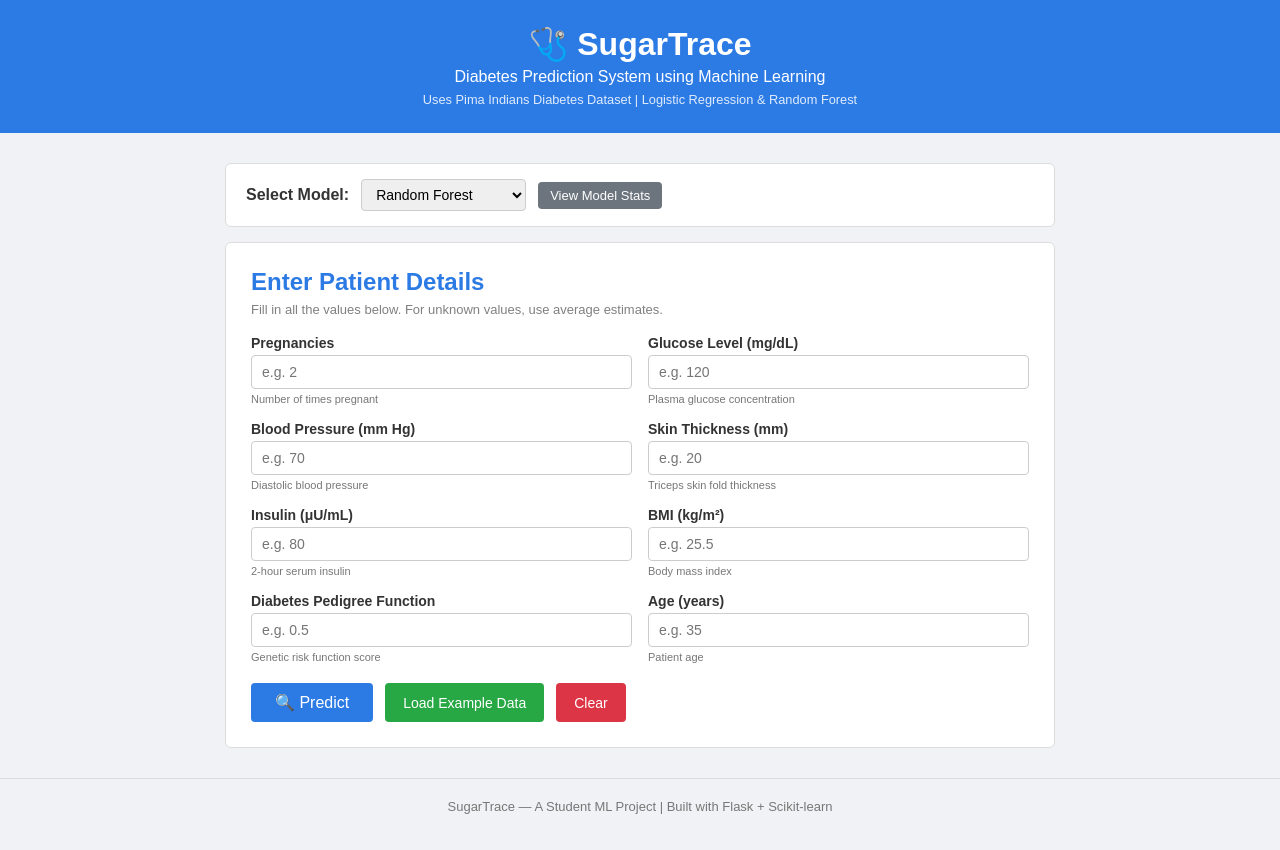
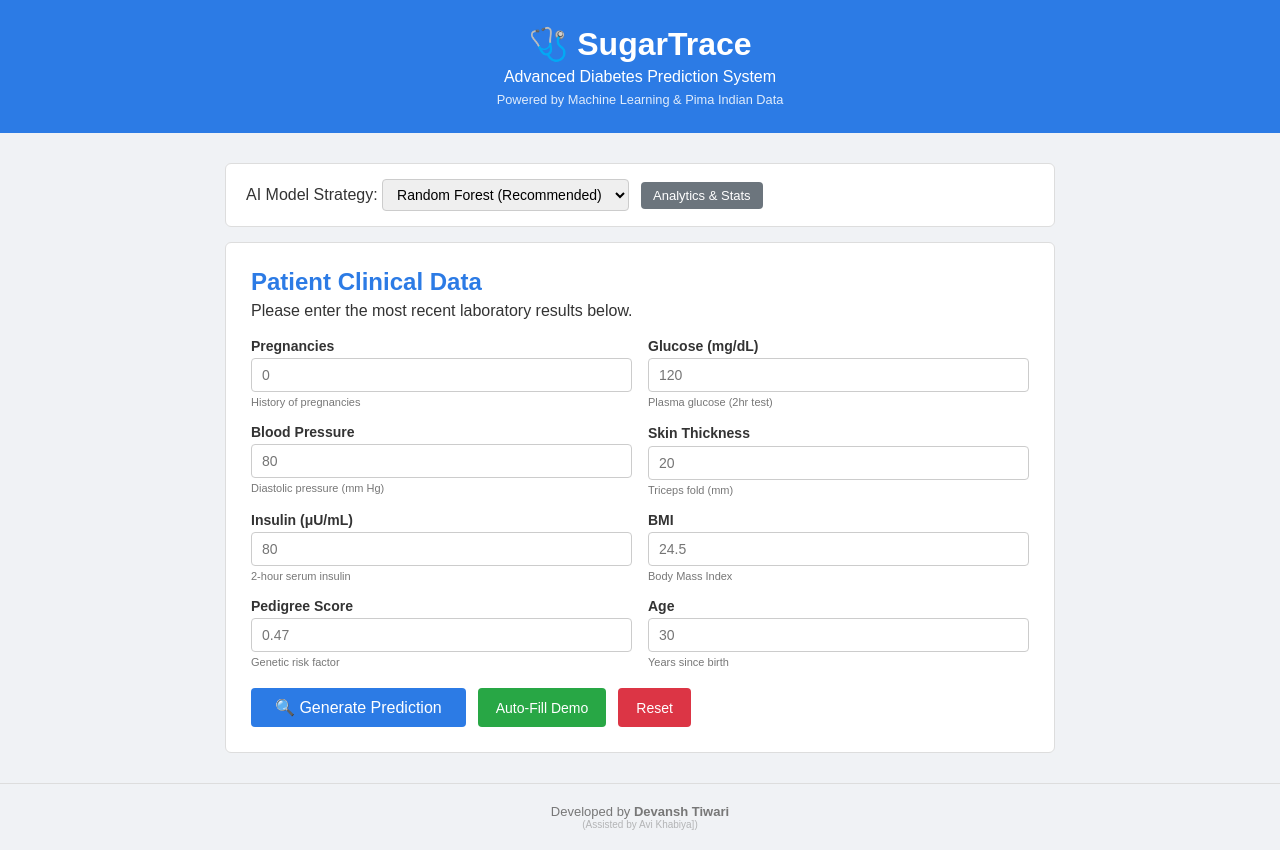
Before and after one commit to OgAce7/SugarTrace, a plain HTML site: page frontend/index.html in a window 1280 px wide. Drawn offline with Linux system fonts and the light colour scheme.

Commit message:
Update index.html
Made some design changes to improve visual appeal while keeping the UI simple to use. Added footers as well

```diff
--- a/frontend/index.html
+++ b/frontend/index.html
@@ -4,149 +4,135 @@
     <meta charset="UTF-8">
     <meta name="viewport" content="width=device-width, initial-scale=1.0">
     <title>SugarTrace - Diabetes Prediction</title>
-    <link rel="stylesheet" href="style.css">
+    <link rel="stylesheet" href="/frontend/style.css">
 </head>
 <body>
 
     <div class="header">
         <h1>🩺 SugarTrace</h1>
-        <p>Diabetes Prediction System using Machine Learning</p>
-        <small>Uses Pima Indians Diabetes Dataset | Logistic Regression & Random Forest</small>
+        <p>Advanced Diabetes Prediction System</p>
+        <small>Powered by Machine Learning & Pima Indian Data</small>
     </div>
 
     <div class="container">
 
-        <!-- Model selector -->
         <div class="model-selector">
-            <label><b>Select Model:</b></label>
-            <select id="modelSelect">
-                <option value="random_forest">Random Forest</option>
-                <option value="logistic_regression">Logistic Regression</option>
-            </select>
-            <button onclick="loadModelInfo()" class="btn-small">View Model Stats</button>
+            <div class="selector-group">
+                <label>AI Model Strategy:</label>
+                <select id="modelSelect">
+                    <option value="random_forest">Random Forest (Recommended)</option>
+                    <option value="logistic_regression">Logistic Regression</option>
+                </select>
+            </div>
+            <button onclick="loadModelInfo()" class="btn-small">Analytics & Stats</button>
         </div>
 
-        <!-- Model stats box (hidden by default) -->
         <div id="modelInfoBox" class="info-box" style="display:none;">
-            <h3>Model Performance (on test data)</h3>
-            <div id="modelInfoContent">Loading...</div>
+            <h3>Model Performance Metrics</h3>
+            <div id="modelInfoContent">Gathering data...</div>
         </div>
 
-        <!-- Input form -->
         <div class="form-section">
-            <h2>Enter Patient Details</h2>
-            <p style="color: gray; font-size: 13px;">Fill in all the values below. For unknown values, use average estimates.</p>
+            <div class="form-header">
+                <h2>Patient Clinical Data</h2>
+                <p>Please enter the most recent laboratory results below.</p>
+            </div>
 
             <div class="form-grid">
-
                 <div class="form-group">
                     <label>Pregnancies</label>
-                    <input type="number" id="Pregnancies" placeholder="e.g. 2" min="0" max="20">
-                    <small>Number of times pregnant</small>
+                    <input type="number" id="Pregnancies" placeholder="0" min="0">
+                    <small>History of pregnancies</small>
                 </div>
-
                 <div class="form-group">
-                    <label>Glucose Level (mg/dL)</label>
-                    <input type="number" id="Glucose" placeholder="e.g. 120" min="0" max="300">
-                    <small>Plasma glucose concentration</small>
+                    <label>Glucose (mg/dL)</label>
+                    <input type="number" id="Glucose" placeholder="120">
+                    <small>Plasma glucose (2hr test)</small>
                 </div>
-
                 <div class="form-group">
-                    <label>Blood Pressure (mm Hg)</label>
-                    <input type="number" id="BloodPressure" placeholder="e.g. 70" min="0" max="200">
-                    <small>Diastolic blood pressure</small>
+                    <label>Blood Pressure</label>
+                    <input type="number" id="BloodPressure" placeholder="80">
+                    <small>Diastolic pressure (mm Hg)</small>
                 </div>
-
                 <div class="form-group">
-                    <label>Skin Thickness (mm)</label>
-                    <input type="number" id="SkinThickness" placeholder="e.g. 20" min="0" max="100">
-                    <small>Triceps skin fold thickness</small>
+                    <div class="label-row">
+                        <label>Skin Thickness</label>
+                    </div>
+                    <input type="number" id="SkinThickness" placeholder="20">
+                    <small>Triceps fold (mm)</small>
                 </div>
-
                 <div class="form-group">
                     <label>Insulin (μU/mL)</label>
-                    <input type="number" id="Insulin" placeholder="e.g. 80" min="0" max="900">
+                    <input type="number" id="Insulin" placeholder="80">
                     <small>2-hour serum insulin</small>
                 </div>
-
                 <div class="form-group">
-                    <label>BMI (kg/m²)</label>
-                    <input type="number" id="BMI" placeholder="e.g. 25.5" step="0.1" min="0" max="70">
-                    <small>Body mass index</small>
+                    <label>BMI</label>
+                    <input type="number" id="BMI" placeholder="24.5" step="0.1">
+                    <small>Body Mass Index</small>
                 </div>
-
                 <div class="form-group">
-                    <label>Diabetes Pedigree Function</label>
-                    <input type="number" id="DiabetesPedigreeFunction" placeholder="e.g. 0.5" step="0.001" min="0" max="3">
-                    <small>Genetic risk function score</small>
+                    <label>Pedigree Score</label>
+                    <input type="number" id="DiabetesPedigreeFunction" placeholder="0.47" step="0.01">
+                    <small>Genetic risk factor</small>
                 </div>
-
                 <div class="form-group">
-                    <label>Age (years)</label>
-                    <input type="number" id="Age" placeholder="e.g. 35" min="1" max="120">
-                    <small>Patient age</small>
+                    <label>Age</label>
+                    <input type="number" id="Age" placeholder="30">
+                    <small>Years since birth</small>
                 </div>
-
             </div>
 
             <div class="button-row">
-                <button onclick="predict()" class="btn-predict">🔍 Predict</button>
-                <button onclick="fillExample()" class="btn-example">Load Example Data</button>
-                <button onclick="clearForm()" class="btn-clear">Clear</button>
+                <button onclick="predict()" class="btn-predict">🔍 Generate Prediction</button>
+                <button onclick="fillExample()" class="btn-example">Auto-Fill Demo</button>
+                <button onclick="clearForm()" class="btn-clear">Reset</button>
             </div>
         </div>
 
-        <!-- Result box -->
         <div id="resultBox" class="result-box" style="display:none;">
-            <h2>Prediction Result</h2>
+            <div class="result-header">
+                <h2>Clinical Assessment</h2>
+            </div>
 
             <div id="resultLabel" class="result-label"></div>
 
             <div class="result-details">
                 <div class="detail-item">
-                    <span class="detail-title">Risk Score (Probability)</span>
-                    <span id="probScore" class="detail-value"></span>
+                    <span class="detail-title">Confidence Score</span>
+                    <span id="probScore" class="detail-value">--</span>
                 </div>
                 <div class="detail-item">
-                    <span class="detail-title">Risk Level</span>
-                    <span id="riskLevel" class="detail-value"></span>
-                </div>
-                <div class="detail-item">
-                    <span class="detail-title">Model Used</span>
-                    <span id="modelUsed" class="detail-value"></span>
+                    <span class="detail-title">Risk Severity</span>
+                    <span id="riskLevel" class="detail-value">--</span>
                 </div>
             </div>
 
-            <!-- Risk bar -->
             <div class="risk-bar-container">
-                <label>Risk Bar:</label>
+                <label>Visual Risk Assessment:</label>
                 <div class="risk-bar-bg">
-                    <div id="riskBar" class="risk-bar-fill"></div>
+                    <div id="riskBar" class="risk-bar-fill" style="width: 0%"></div>
                 </div>
-                <span id="riskBarLabel"></span>
+                <span id="riskBarLabel">0%</span>
             </div>
 
-            <!-- Feature importance (only for RF) -->
             <div id="featureImportanceSection" style="display:none;">
-                <h3>Feature Importance (Random Forest)</h3>
-                <p style="font-size:13px; color:gray;">Which features affected this prediction the most:</p>
+                <hr style="margin: 20px 0; border: 0; border-top: 1px solid #eee;">
+                <h3>Key Influence Factors</h3>
+                <p style="font-size:12px; color:gray; margin-bottom: 10px;">The variables below most affected this specific prediction.</p>
                 <div id="featureImportanceList"></div>
-            </div>
-
-            <div class="disclaimer">
-                ⚠️ This is a machine learning demo project. Not a medical tool. Please consult a real doctor.
             </div>
         </div>
 
-        <!-- Error box -->
         <div id="errorBox" class="error-box" style="display:none;">
-            <b>Error:</b> <span id="errorMsg"></span>
+            <strong>System Error:</strong> <span id="errorMsg"></span>
         </div>
 
     </div>
 
     <div class="footer">
-        <p>SugarTrace &mdash; A Student ML Project | Built with Flask + Scikit-learn</p>
+        <p>Developed by <b>Devansh Tiwari</b></p>
+        <p style="font-size: 10px; opacity: 0.5;">(Assisted by Avi Khabiya])</p>
     </div>
 
     <script src="/frontend/script.js"></script>
```
